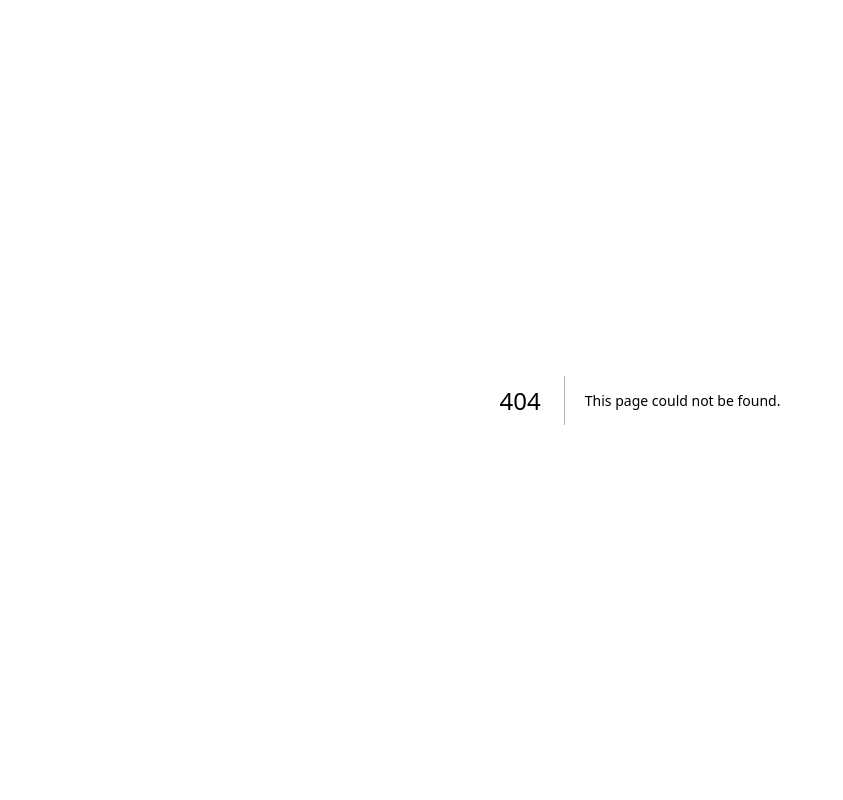
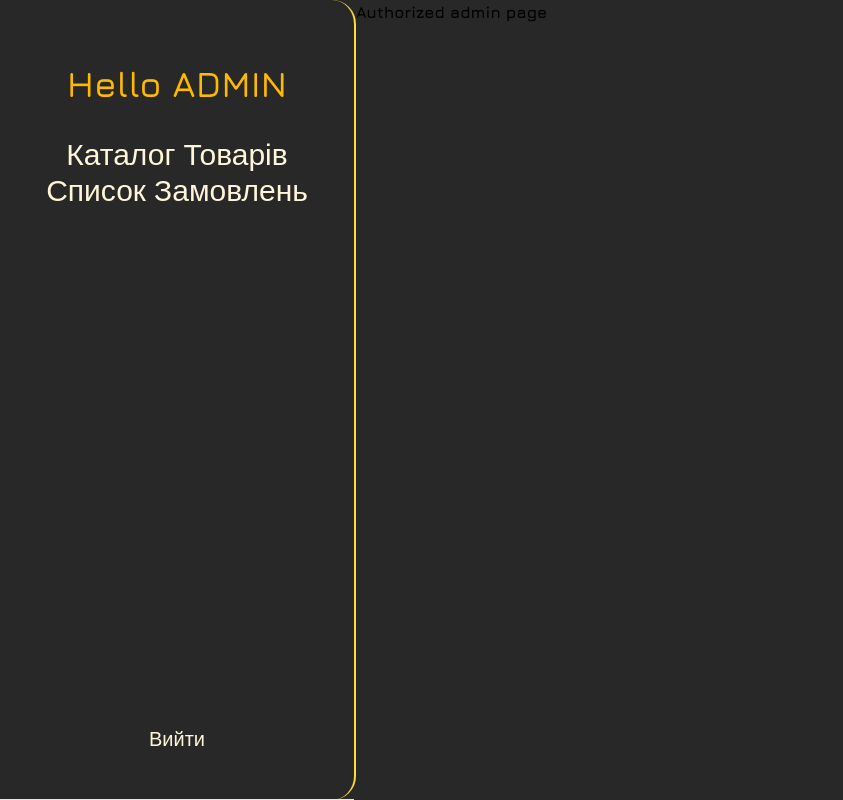
Before and after one commit to Aleksandr-Pod/next-myasorobka, a Next.js app: page /admin/authorized in a window 1280 px wide. Before the commit this address had no page. Shown: the whole page, without its empty margins (0-843 px from the left). Built offline with nearby package versions, Linux system fonts and the light colour scheme.

Commit message:
add Admin pages

```diff
--- /dev/null
+++ b/app/admin/authorized/layout.tsx
@@ -0,0 +1,11 @@
+import React from "react";
+import SideBar from "@/app/admin/uiComponents/sideBar";
+
+export default function AdminLayout({ children }: { children: React.ReactNode }) {
+  return (
+    <div className="flex bg-bg-black h-full max-w-full">
+      <SideBar />
+      {children}
+    </div>
+  )
+}
--- /dev/null
+++ b/app/admin/authorized/page.tsx
@@ -0,0 +1,3 @@
+export default function Authorized() {
+  return (<h2> Authorized admin page</h2>)
+};
--- /dev/null
+++ b/app/admin/uiComponents/sideBar.tsx
@@ -0,0 +1,47 @@
+'use client'
+import { link } from 'next/link';
+import { usePathname, } from "next/navigation";
+import Image from "next/image";
+// import { useNavigate, useLocation } from "react-router-dom";
+// import auth from "../store/auth";
+// import logo from "../images/logo.png";
+// import * as icon from "../icons/iconComponent";
+
+const SideBar = () => {
+  // const navigate = useNavigate();
+  const pathName = usePathname();
+
+  return (
+    <div className="flex flex-col w-[356px] min-h-screen text-txt-main-white text-center font font-medium border-r-2 border-[#FBDD3D] rounded-3xl bg-bg-black">
+      <Image src='/logo.png' alt="logo" width={100} height={110} className="px-24 py-8" />
+      <p className="text-4xl text-txt-main-yellow font-semibold pb-8">Hello ADMIN</p>
+
+      <button type="button" className="text-3xl" onClick={() => { }}>
+        Каталог Товарів
+      </button>
+      {/* <div className="py-1 mb-8">
+        <icon.Line active={pathname.endsWith("products")} long />
+      </div> */}
+
+      <button type="button" className="text-3xl"
+      // onClick={() => navigate("orders")}
+      >
+        Список Замовлень
+      </button>
+      {/* <div className="py-1">
+        <icon.Line active={pathname.endsWith("orders")} long />
+      </div> */}
+
+      <button
+        type="button"
+        className="w-[240px] mx-auto mt-auto mb-8 text-xl border rounded-full px-[90px] py-[14px] hover:shadow-btnWhiteS focus:shadow-btnWhiteS"
+      // onClick={() => auth.logoutAction()}
+      >
+        Вийти
+      </button>
+      <hr />
+    </div>
+  );
+};
+
+export default SideBar;
--- a/app/layout.tsx
+++ b/app/layout.tsx
@@ -6,8 +6,8 @@ import ButtonMain from './uiComponents/kit/button'
 const jura = Jura({ subsets: ['latin', 'cyrillic'] })
 
 export const metadata: Metadata = {
-  title: 'Create Next App',
-  description: 'Generated by create next app',
+  title: 'Myasorobka',
+  description: 'meat',
 }
 
 export default function RootLayout({
--- a/package.json
+++ b/package.json
@@ -11,7 +11,6 @@
   },
   "dependencies": {
     "@vercel/postgres": "^0.5.1",
-    "dotenv": "^16.3.1",
     "framer-motion": "^10.16.5",
     "next": "14.0.2",
     "react": "^18",
@@ -22,6 +21,7 @@
     "@types/react": "^18",
     "@types/react-dom": "^18",
     "autoprefixer": "^10.0.1",
+    "dotenv": "^16.3.1",
     "eslint": "^8",
     "eslint-config-next": "14.0.2",
     "postcss": "^8",
```
Also changed, not shown: app/admin/not-page.tsx (renamed from app/admin/page.tsx), 1 other file (tests, documents, lock files or other folders).
